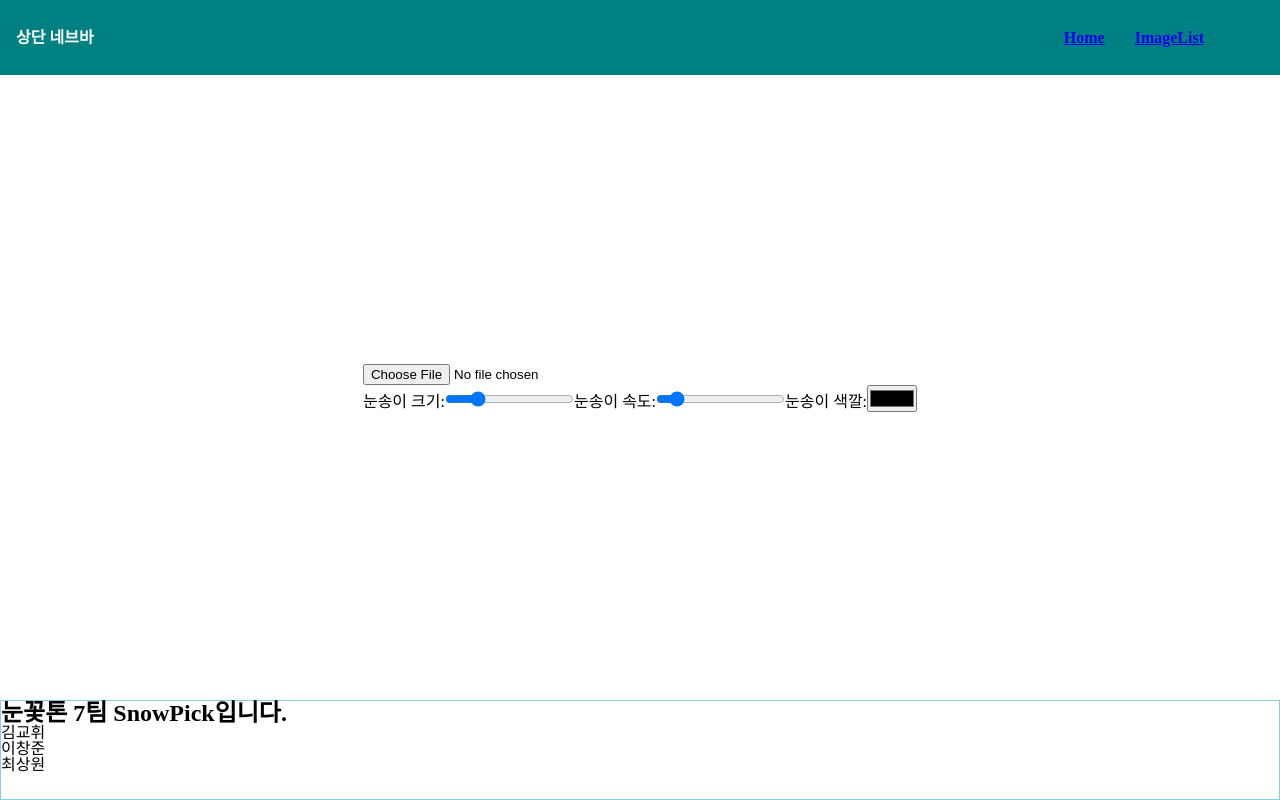
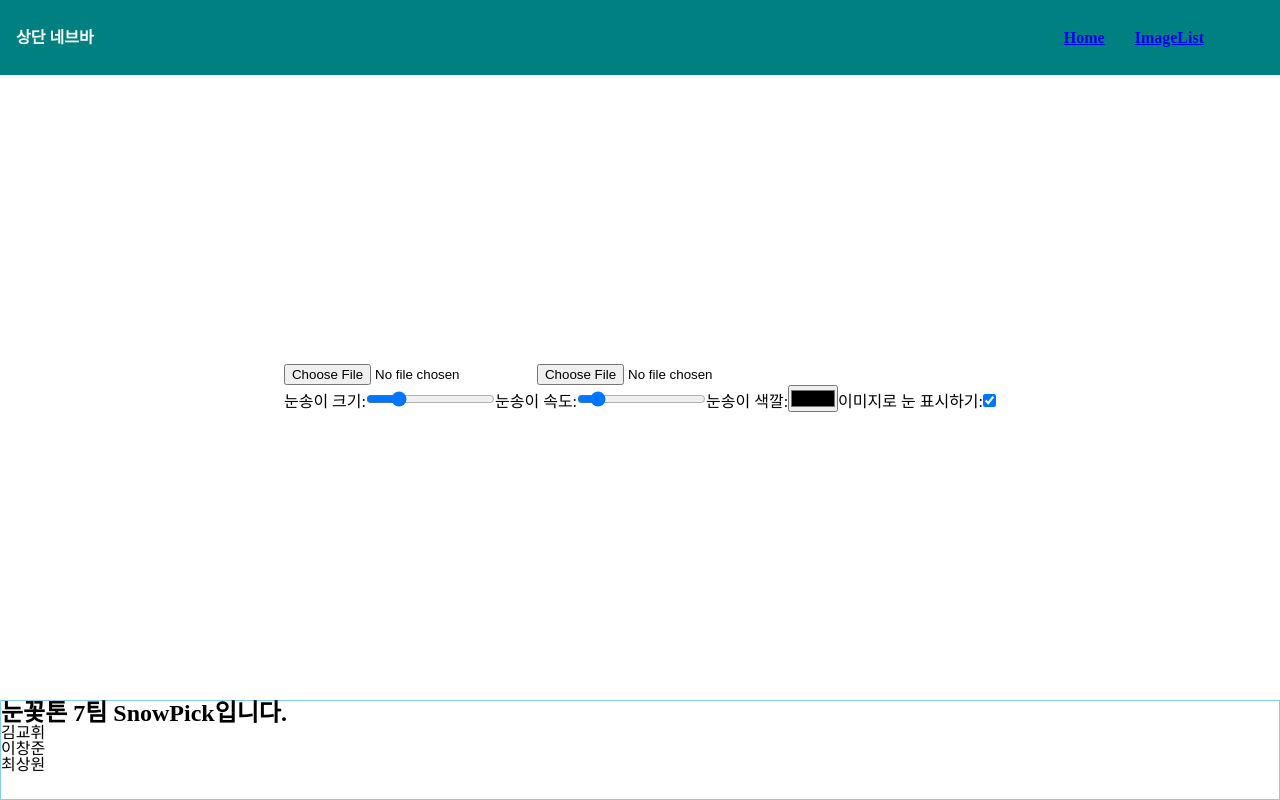
Before and after one commit to GDSC-snowflowerthon/SnowPick-team07-web, a React (Create React App) app: page / in a window 1280 px wide. Built offline with nearby package versions, Linux system fonts and the light colour scheme.

Commit message:
feat : 사용자 커스텀 이미지로 눈 내리기 구현

```diff
--- a/src/snowEffect.js
+++ b/src/snowEffect.js
@@ -4,6 +4,9 @@ const SnowEffectOnUploadedImage = () => {
   const canvasRef = useRef(null);
   const [image, setImage] = useState(null);
   const [imageSize, setImageSize] = useState({ width: 0, height: 0 });
+  const [flakeImage, setFlakeImage] = useState(null);
+
+  const [useFlakeImage, setUseFlakeImage] = useState(true);
 
   // 사용자 설정을 위한 상태
   const [snowflakeSize, setSnowflakeSize] = useState(0.3); // 눈송이 크기
@@ -22,6 +25,19 @@ const SnowEffectOnUploadedImage = () => {
           setImageSize({ width: img.width, height: img.height });
           setImage(img);
         };
+        img.src = e.target.result;
+      };
+      reader.readAsDataURL(file);
+    }
+  };
+
+  const handleFlakeImageChange = (event) => {
+    const file = event.target.files[0];
+    if (file) {
+      const reader = new FileReader();
+      reader.onload = (e) => {
+        const img = new Image();
+        img.onload = () => setFlakeImage(img);
         img.src = e.target.result;
       };
       reader.readAsDataURL(file);
@@ -59,21 +75,29 @@ const SnowEffectOnUploadedImage = () => {
     return () => {
       cancelAnimationFrame(requestId);
     };
-  }, [image, imageSize, snowflakeSize, snowflakeSpeed, snowflakeColor]);
+  }, [
+    image,
+    imageSize,
+    flakeImage,
+    snowflakeSize,
+    snowflakeSpeed,
+    snowflakeColor,
+    useFlakeImage,
+  ]);
 
   function Flake(snowflakeSize, snowflakeSpeed, snowflakeColor) {
     this.x = Math.random() * imageSize.width;
     this.y = Math.random() * imageSize.height;
-    this.size = (100 / (10 + Math.random() * 100)) * snowflakeSize;
+    this.size = (100 / (10 + Math.random() * 100)) * snowflakeSize * 2;
     this.speed = Math.pow(this.size * 0.8, 2) * snowflakeSpeed * 0.1 * 0.001;
     this.speed = this.speed < 1 ? 1 : this.speed;
-    this.velY = this.speed * 5;
+    this.velY = this.speed * 2;
     this.velX = 0;
-    this.stepSize = Math.random() / 30;
+    this.stepSize = Math.random() / 120;
     this.step = 0;
 
     this.update = function () {
-      const x = Math.sin((this.step += this.stepSize)) * 20;
+      const x = Math.sin((this.step += this.stepSize)) * snowflakeSpeed;
       this.y += this.velY;
       this.x += x;
 
@@ -88,16 +112,21 @@ const SnowEffectOnUploadedImage = () => {
     };
 
     this.draw = function (ctx) {
-      ctx.fillStyle = snowflakeColor;
-      ctx.beginPath();
-      ctx.arc(this.x, this.y, this.size, 0, Math.PI * 3);
-      ctx.fill();
+      if (useFlakeImage && flakeImage) {
+        ctx.drawImage(flakeImage, this.x, this.y, this.size, this.size);
+      } else {
+        ctx.fillStyle = snowflakeColor;
+        ctx.beginPath();
+        ctx.arc(this.x, this.y, this.size, 0, Math.PI * 2);
+        ctx.fill();
+      }
     };
   }
 
   return (
     <div>
       <input type="file" onChange={handleImageChange} />
+      <input type="file" onChange={handleFlakeImageChange} />
       <canvas
         ref={canvasRef}
         style={{
@@ -106,7 +135,7 @@ const SnowEffectOnUploadedImage = () => {
           display: image ? "block" : "none",
         }}
       />
-      {/* 사용자 설정 div */}
+
       <div>
         <label>
           눈송이 크기:
@@ -138,6 +167,14 @@ const SnowEffectOnUploadedImage = () => {
             onChange={(e) => setSnowflakeColor(e.target.value)}
           />
         </label>
+        <label>
+          이미지로 눈 표시하기:
+          <input
+            type="checkbox"
+            checked={useFlakeImage}
+            onChange={() => setUseFlakeImage(!useFlakeImage)}
+          />
+        </label>
       </div>
     </div>
   );
```
